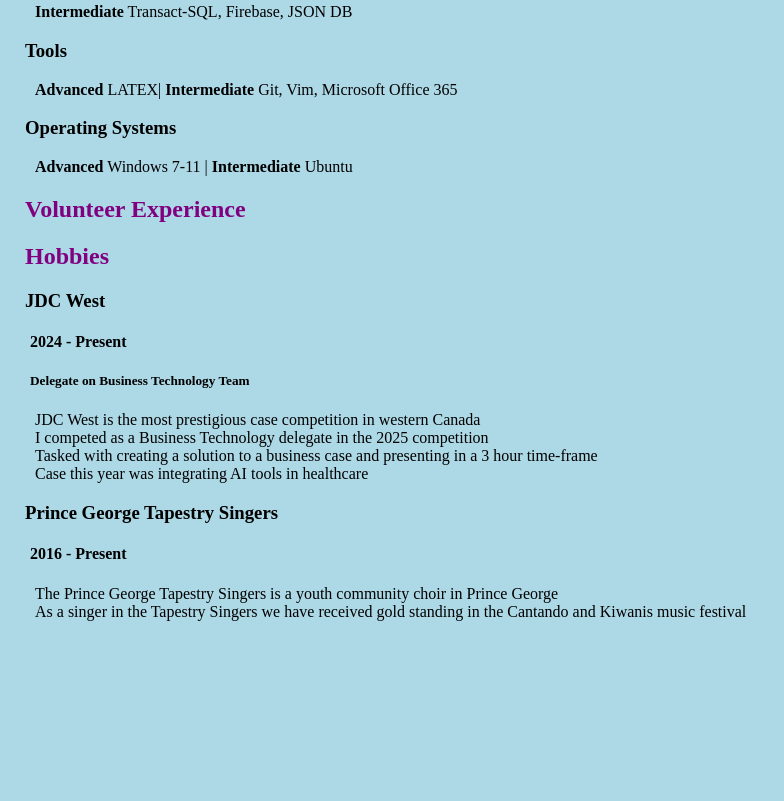
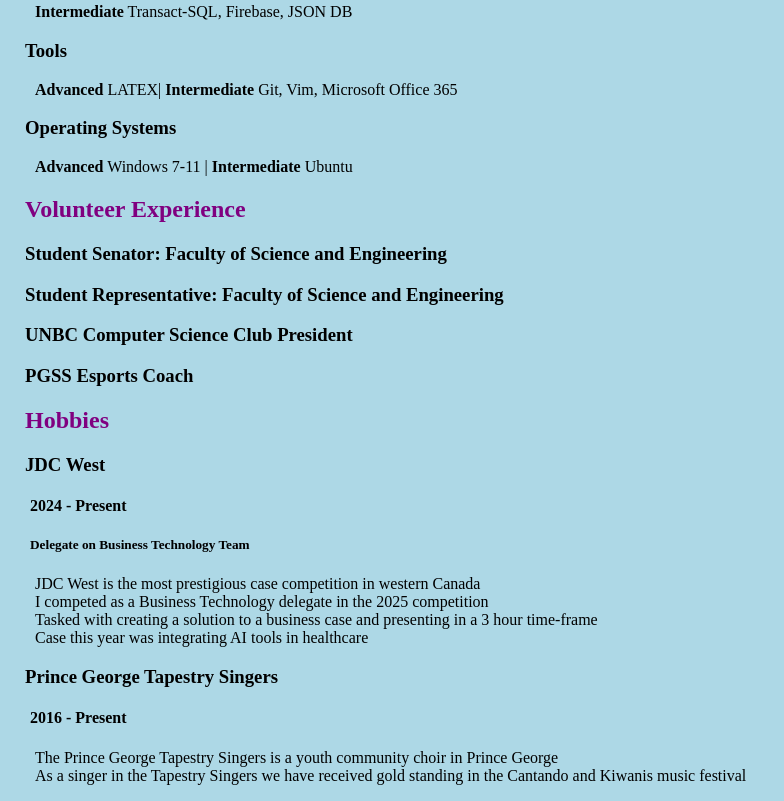
Before and after one commit to JaredHirt/JaredHirt.github.io, a plain HTML site: page index.html in a window 1280 px wide. Shown: the part 2638-3439 px from the top of the page, without its empty margins (0-784 px from the left). Before the commit the page ends 3275 px from the top, so only its background shows below. Drawn offline with Linux system fonts and the light colour scheme.

Commit message:
Added basic volunteer info

```diff
--- a/index.html
+++ b/index.html
@@ -209,6 +209,18 @@
         </h2>
 
 
+        <h3>Student Senator: Faculty of Science and Engineering</h3>
+
+
+        <h3>Student Representative: Faculty of Science and Engineering</h3>
+
+
+        <h3>UNBC Computer Science Club President</h3>
+
+
+        <h3>PGSS Esports Coach</h3>
+
+
 
 
 
```
